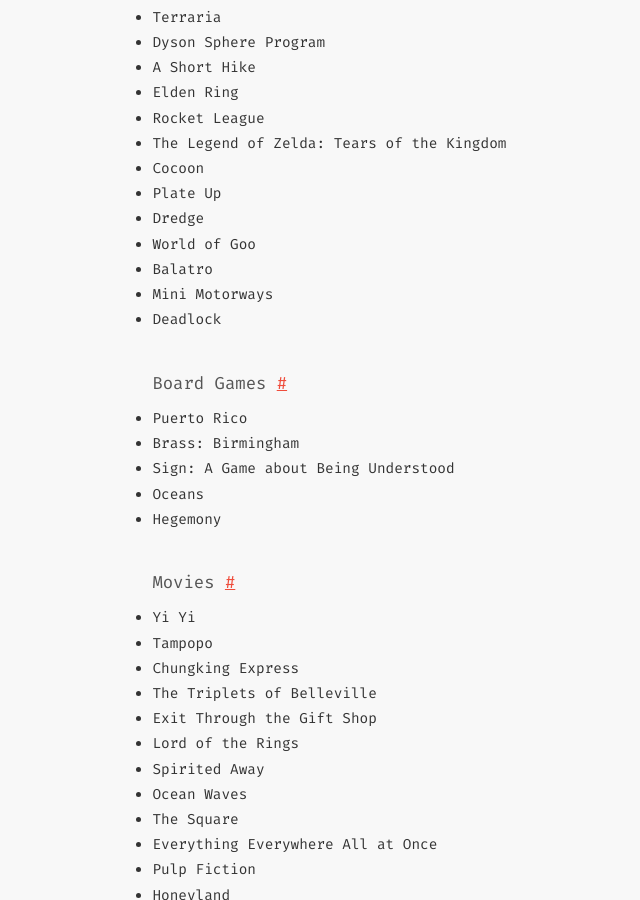
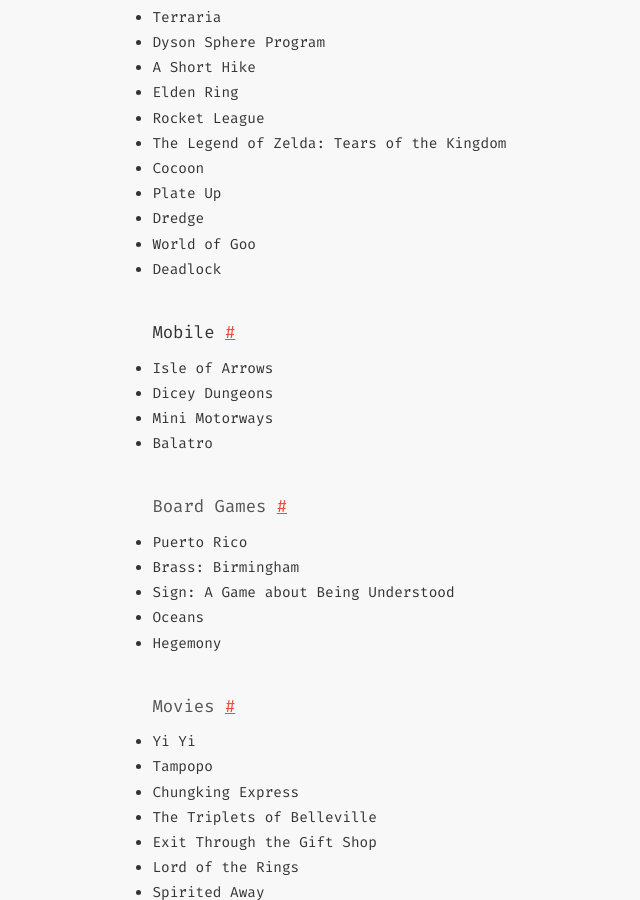
Before and after one commit to sourencho/sourencho.github.io, a Jekyll site: the page built from favorites.md, in a window 1280 px wide and 900 px high, scrolled down 952 px. Shown: the whole window, without its empty margins (178-818 px from the left). Built offline with Jekyll 4.4.1, drawn with Linux system fonts in a browser that asks for light colours.

Commit message:
Update favorites.md

```diff
--- a/favorites.md
+++ b/favorites.md
@@ -46,9 +46,13 @@
 - Plate Up
 - Dredge
 - World of Goo
+- Deadlock
+
+#### Mobile
+- Isle of Arrows
+- Dicey Dungeons
+- Mini Motorways
 - Balatro
-- Mini Motorways
-- Deadlock
 
 ### Board Games
 - Puerto Rico
```
